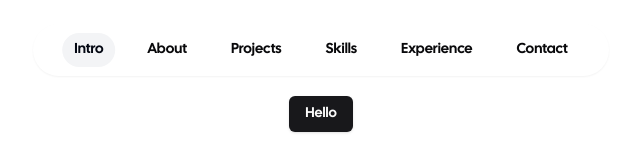
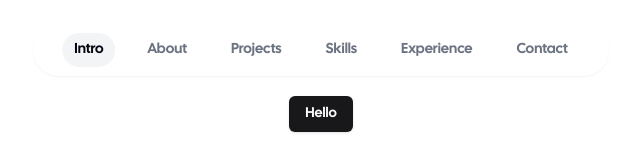
Before and after one commit to Steravy/scraping-ninja-portfolio, a Next.js app: page / in a window 1280 px wide. Shown: the top 160 px of the page, without its empty margins (319-959 px from the left). Built offline with nearby package versions, Linux system fonts and the light colour scheme.

Commit message:
style: Change navlinks text color back to gray.

```diff
--- a/src/components/header/nav-links.tsx
+++ b/src/components/header/nav-links.tsx
@@ -15,7 +15,7 @@
 
         <nav
             className="fixed flex top-[0.15rem] left-1/2 h-12 -translate-x-1/2 py-2 sm:top-[1.7rem] sm:h-[initial] sm:py-0">
-            <ul className="flex w-[22rem] flex-wrap items-center justify-center gap-y-1 text-[0.9rem] font-medium sm:w-[initial] sm:flex-nowrap sm:gap-5">
+            <ul className="flex w-[22rem] flex-wrap items-center justify-center gap-y-1 text-[0.9rem] font-medium sm:w-[initial] text-gray-500 sm:flex-nowrap sm:gap-5">
                 {
                     links.map(link => (
                         <motion.li
```
